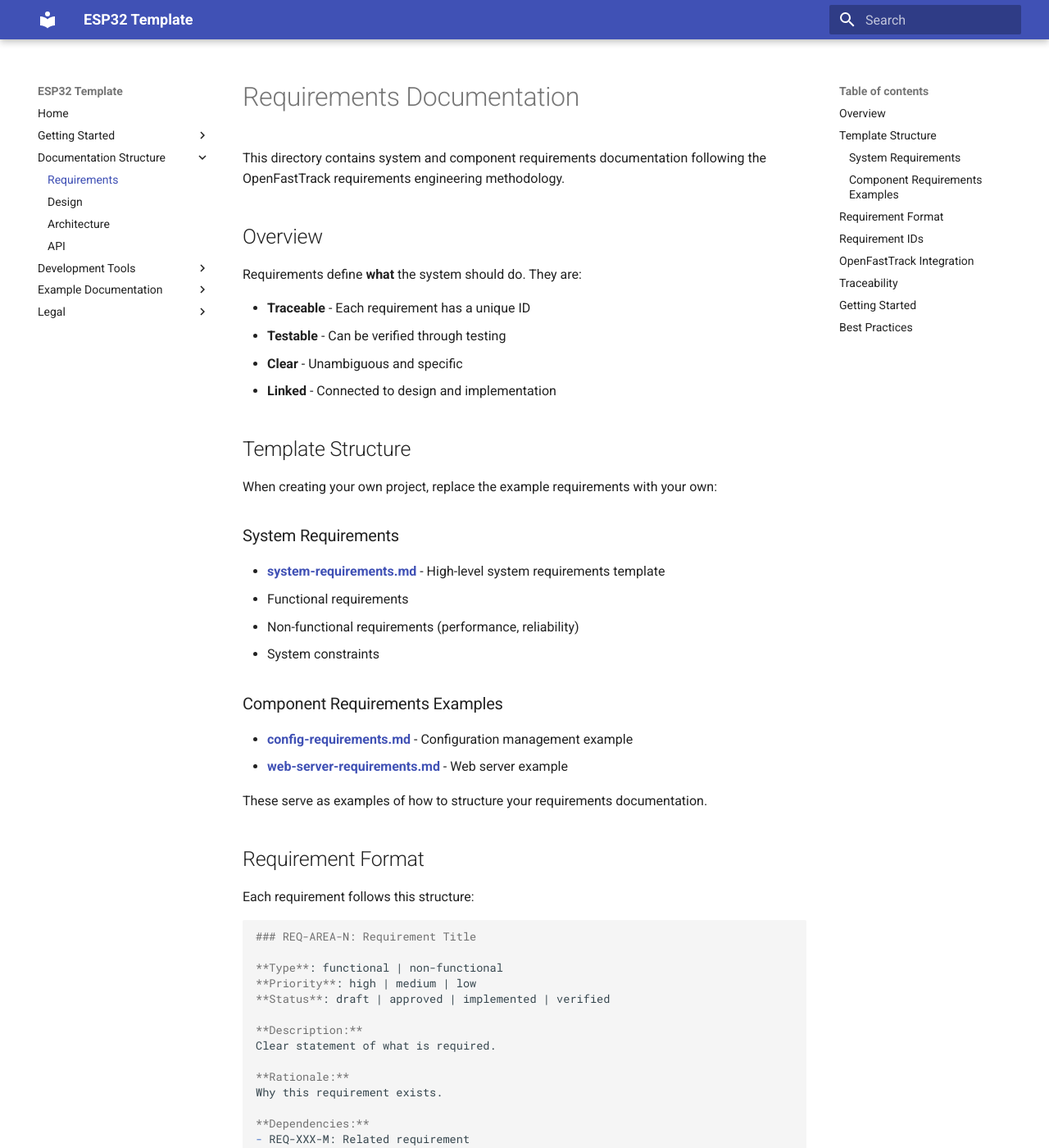
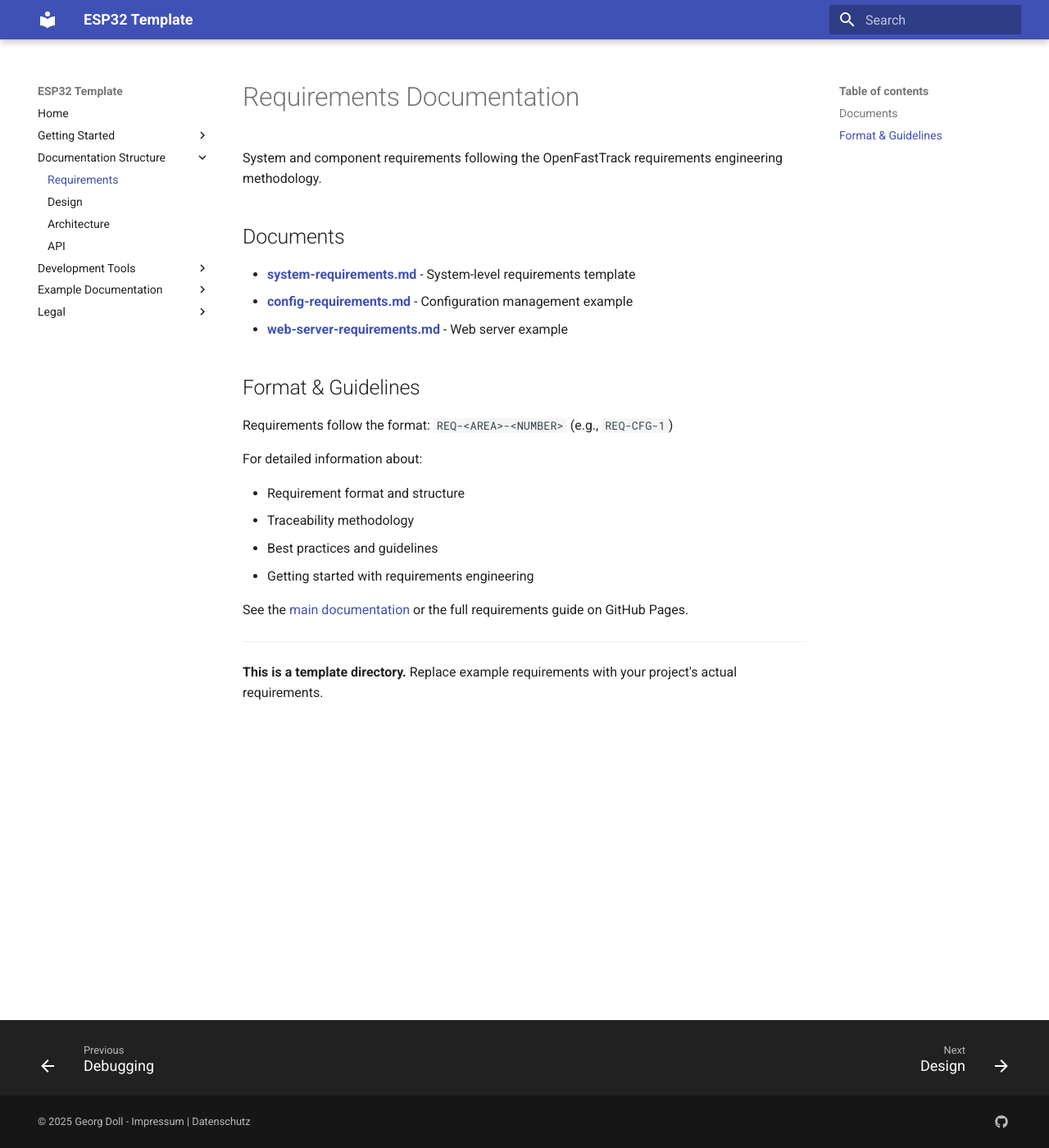
Before and after one commit to enthali/esp32-template, an MkDocs documentation site: the page built from docs/requirements/README.md, in a window 1280 px wide and 1400 px high. Shown: the whole window at 82% size. Built offline with MkDocs 1.6.1 and Material for MkDocs 9.7.7, drawn with Linux system fonts in a browser that asks for light colours; some of the changed text lies outside the part shown.

````diff
--- a/docs/requirements/README.md
+++ b/docs/requirements/README.md
@@ -1,115 +1,25 @@
 # Requirements Documentation
 
-This directory contains system and component requirements documentation following the OpenFastTrack requirements engineering methodology.
+System and component requirements following the OpenFastTrack requirements engineering methodology.
 
-## Overview
+## Documents
 
-Requirements define **what** the system should do. They are:
-
-- **Traceable** - Each requirement has a unique ID
-- **Testable** - Can be verified through testing
-- **Clear** - Unambiguous and specific
-- **Linked** - Connected to design and implementation
-
-## Template Structure
-
-When creating your own project, replace the example requirements with your own:
-
-### System Requirements
-
-- **[system-requirements.md](system-requirements.md)** - High-level system requirements template
-  - Functional requirements
-  - Non-functional requirements (performance, reliability)
-  - System constraints
-
-### Component Requirements Examples
-
+- **[system-requirements.md](system-requirements.md)** - System-level requirements template
 - **[config-requirements.md](config-requirements.md)** - Configuration management example
 - **[web-server-requirements.md](web-server-requirements.md)** - Web server example
 
-These serve as examples of how to structure your requirements documentation.
+## Format & Guidelines
 
-## Requirement Format
+Requirements follow the format: `REQ-<AREA>-<NUMBER>` (e.g., `REQ-CFG-1`)
 
-Each requirement follows this structure:
+For detailed information about:
 
-```markdown
-### REQ-AREA-N: Requirement Title
+- Requirement format and structure
+- Traceability methodology
+- Best practices and guidelines
+- Getting started with requirements engineering
 
-**Type**: functional | non-functional
-**Priority**: high | medium | low
-**Status**: draft | approved | implemented | verified
-
-**Description:**
-Clear statement of what is required.
-
-**Rationale:**
-Why this requirement exists.
-
-**Dependencies:**
-- REQ-XXX-M: Related requirement
-
-**Verification:**
-How this requirement will be tested.
-```
-
-## Requirement IDs
-
-Use consistent ID format: `REQ-<AREA>-<NUMBER>`
-
-**Area examples:**
-
-- `SYS` - System-level requirements
-- `CFG` - Configuration management
-- `WEB` - Web server
-- `NET` - Networking
-- `SEC` - Security
-- `HW` - Hardware interface
-
-## OpenFastTrack Integration
-
-This template follows OpenFastTrack methodology:
-
-- Requirements have unique IDs
-- Design documents reference requirement IDs
-- Code comments link to requirement IDs
-- Tests verify specific requirements
-
-See [OpenFastTrack documentation](https://github.com/itsallcode/openfasttrace) for more details.
-
-## Traceability
-
-Requirements flow through the development process:
-
-```text
-Requirements (REQ-*)
-    ↓
-Design (DSN-*)
-    ↓
-Implementation (code comments)
-    ↓
-Tests (TEST-*)
-```
-
-Each layer references the layer above it for full traceability.
-
-## Getting Started
-
-1. Review example requirements documents
-2. Define your system requirements first
-3. Break down into component requirements
-4. Assign unique IDs consistently
-5. Link to design documents as you create them
-6. Reference requirements in code comments
-7. Create tests that verify requirements
-
-## Best Practices
-
-- **Start broad, then narrow** - System requirements first, then components
-- **Keep requirements atomic** - One testable requirement per ID
-- **Use clear language** - Avoid ambiguity (shall, must, should)
-- **Review regularly** - Requirements evolve with understanding
-- **Maintain traceability** - Always link to design and code
+See the [main documentation](../README.md) or the full requirements guide on GitHub Pages.
 
 ---
 
````
Also changed, not shown: README.md (+18 -18 lines), docs/index.md (+6 -7 lines).
